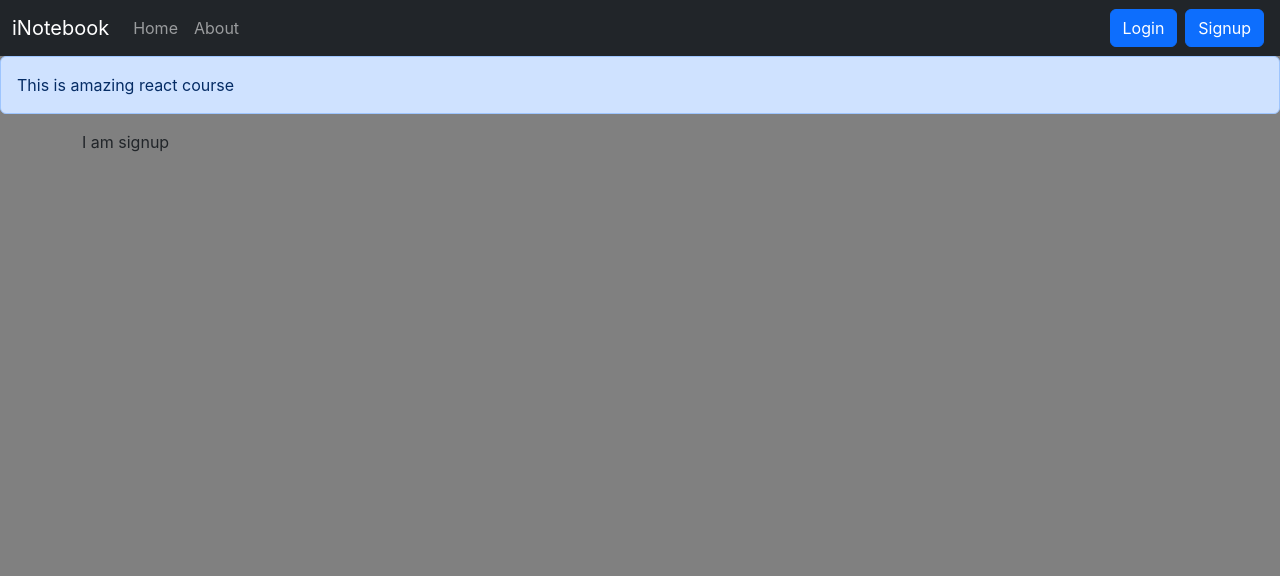
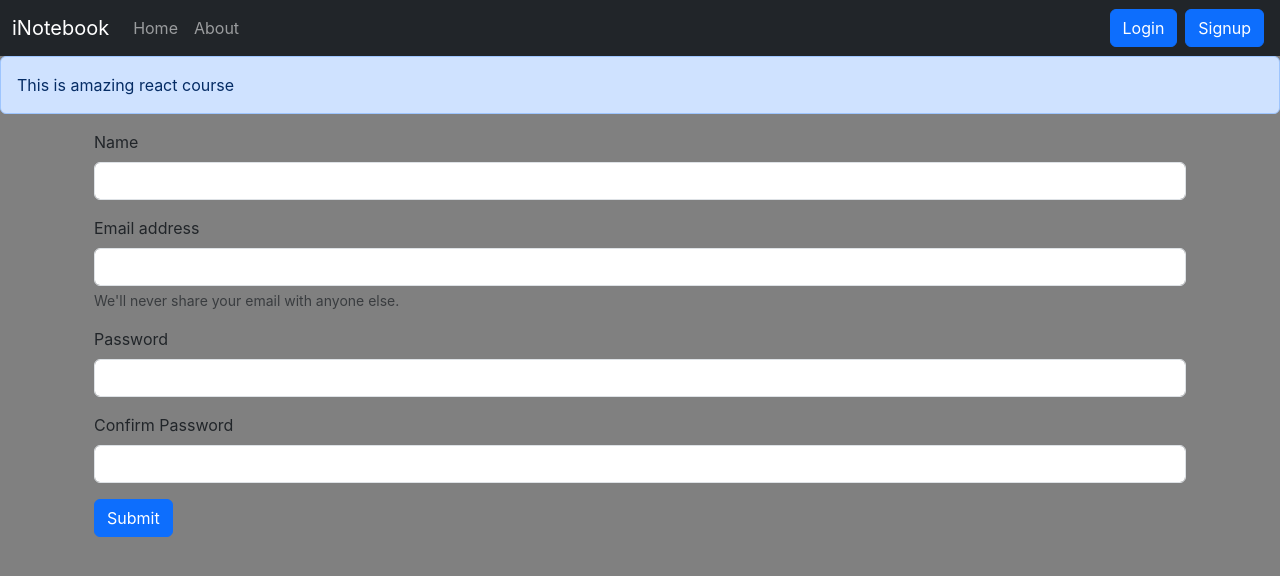
Before and after one commit to pjayesh504/notebook-app, a React (Create React App) app: page /signup in a window 1280 px wide. Shown: the top 576 px of the page. Built offline with nearby package versions, Linux system fonts and the light colour scheme.

Commit message:
Adding SignUp Component

```diff
--- a/src/components/Signup.js
+++ b/src/components/Signup.js
@@ -1,9 +1,60 @@
-import React from 'react'
+import React, { useState } from 'react'
+import { useNavigate } from 'react-router-dom'
 
 const Signup = () => {
+    const [credentials, setCredentials] = useState({ name: "", email: "", password: "", cpassword: "" })
+    let navigate = useNavigate()
+
+    const handleSubmit = async (e) => {
+        e.preventDefault();
+        const { name, email, password } = credentials;
+        const response = await fetch("http://localhost:5000/api/auth/createuser", {
+            method: 'POST',
+            headers: {
+                'Content-Type': 'application/json'
+            },
+            body: JSON.stringify({ name, email, password })
+        });
+        const json = await response.json()
+        console.log(json);
+        if (json.success) {
+            // Save the auth token and redirect
+            localStorage.setItem('token', json.authtoken);
+            navigate('/');
+
+        }
+        else {
+            alert("Invalid credentials");
+        }
+    }
+
+    const onChange = (e) => {
+        setCredentials({ ...credentials, [e.target.name]: e.target.value })
+    }
+
     return (
-        <div>
-            I am signup
+        <div className='container'>
+            <form onSubmit={handleSubmit}>
+                <div className="mb-3">
+                    <label htmlFor="name" className="form-label">Name</label>
+                    <input type="text" className="form-control" id="name" name="name" onChange={onChange} aria-describedby="emailHelp" />
+                </div>
+                <div className="mb-3">
+                    <label htmlFor="email" className="form-label">Email address</label>
+                    <input type="email" className="form-control" id="email" name="email" onChange={onChange} aria-describedby="emailHelp" />
+                    <div id="emailHelp" className="form-text">We'll never share your email with anyone else.</div>
+                </div>
+                <div className="mb-3">
+                    <label htmlFor="password" className="form-label">Password</label>
+                    <input type="password" className="form-control" id="password" name="password" onChange={onChange} minLength={5} required />
+                </div>
+                <div className="mb-3">
+                    <label htmlFor="cpassword" className="form-label">Confirm Password</label>
+                    <input type="password" className="form-control" id="cpassword" name="cpassword" onChange={onChange} minLength={5} required />
+                </div>
+
+                <button type="submit" className="btn btn-primary">Submit</button>
+            </form>
         </div>
     )
 }
```
Also changed, not shown: 1 other file (tests, documents, lock files or other folders).
